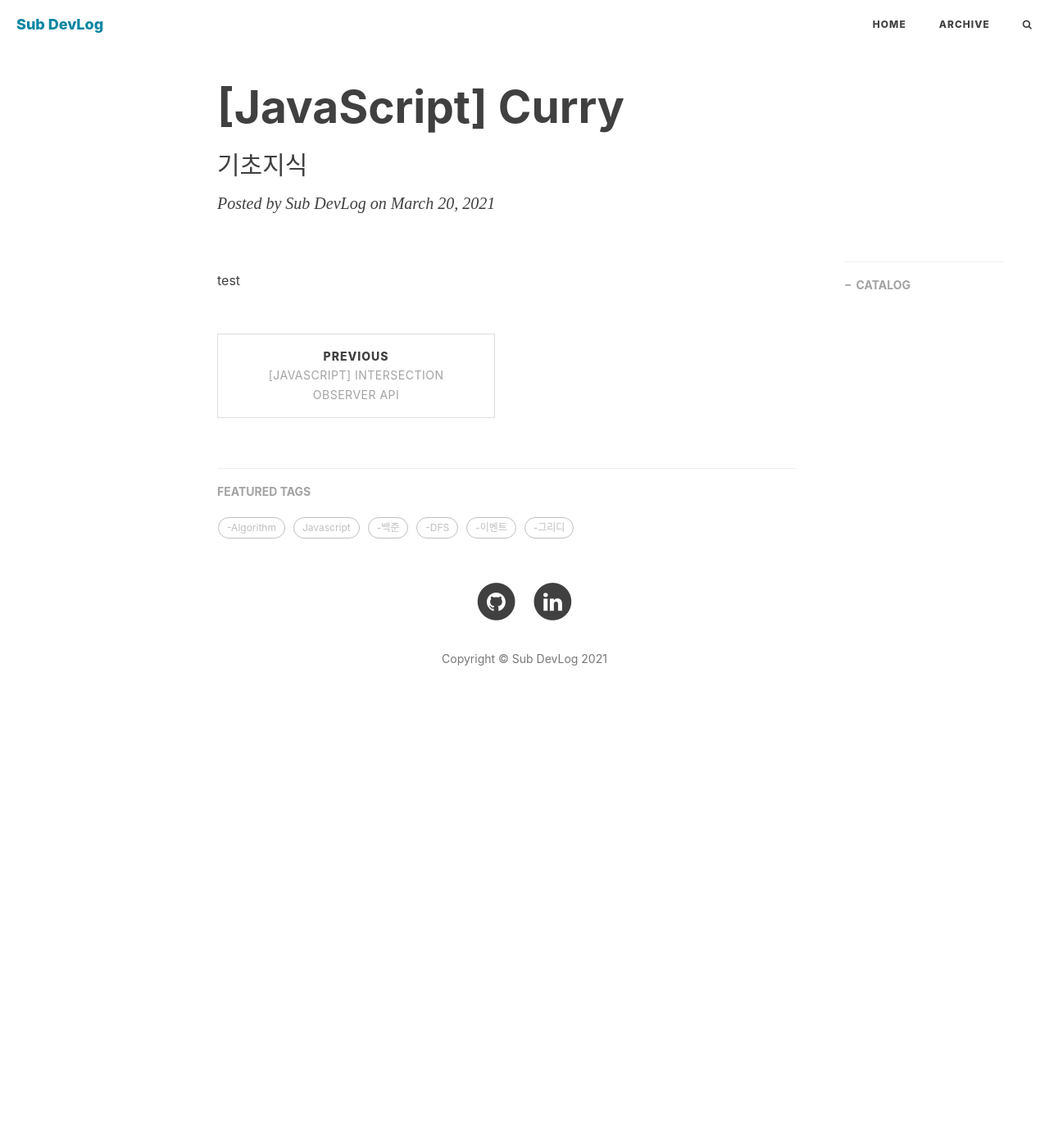
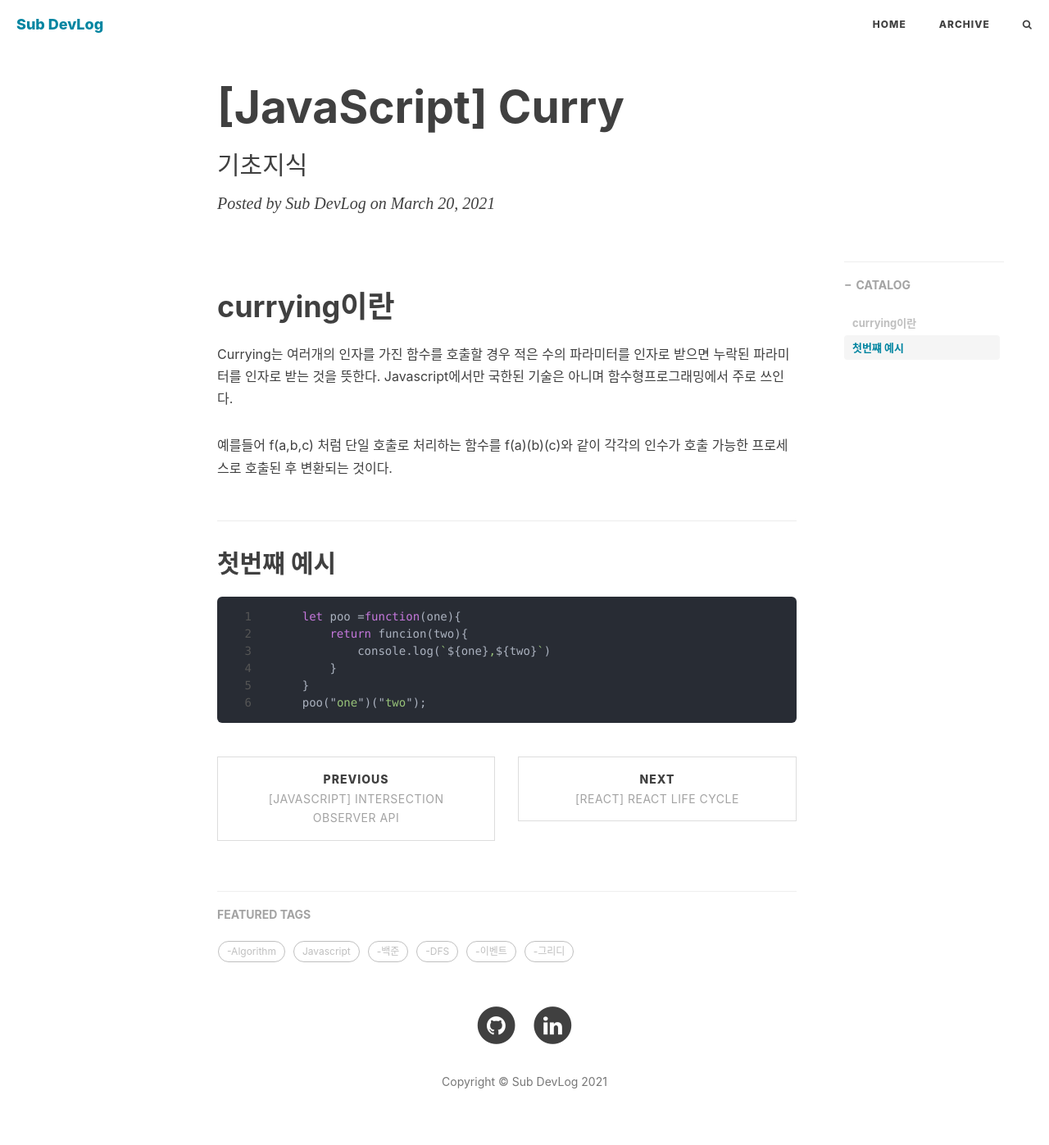
Before and after one commit to lss3070/Room19, a Jekyll site: the page built from _posts/2021-03-20-[Curring]-Curry.md, in a window 1280 px wide. Shown: the whole page at 82% size. Built offline with Jekyll 4.4.1, drawn with Linux system fonts in a browser that asks for light colours; nearby versions of some CDN libraries; library files that are not in the unit come from our copies; comment, search, counter and statistics services are not loaded; before the commit the page ends 900 px from its top, so only the background shows below that.

````diff
--- a/_posts/2021-03-20-[Curring]-Curry.md
+++ b/_posts/2021-03-20-[Curring]-Curry.md
@@ -9,4 +9,23 @@
 
 ---
 
-test
+currying이란
+===
+
+Currying는 여러개의 인자를 가진 함수를 호출할 경우 적은 수의 파라미터를 인자로 받으면 누락된 파라미터를 인자로 받는 것을 뜻한다.
+Javascript에서만 국한된 기술은 아니며 함수형프로그래밍에서 주로 쓰인다.
+
+예를들어 f(a,b,c) 처럼 단일 호출로 처리하는 함수를 f(a)(b)(c)와 같이 각각의 인수가 호출 가능한 프로세스로 호출된 후 변환되는 것이다.
+
+
+첫번쨰 예시
+---
+
+```js
+    let poo =function(one){
+        return funcion(two){
+            console.log(`${one},${two}`)
+        }
+    }
+    poo("one")("two");
+```
````
Also changed, not shown: _posts/2021-06-05-[React]-Life Cycle.md (added, +117 -0 lines), _posts/2021-06-18-[React]-React구성요소.md (added, +10 -0 lines), _posts/2021-06-25-[React]-React Hook.md (added, +10 -0 lines), img/react/LifeCycle.jpeg (added), img/react/workflow.png (added).
